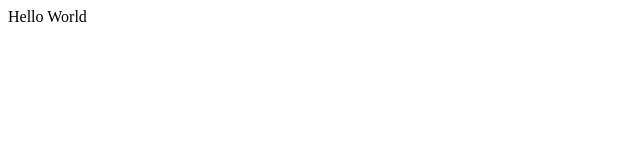
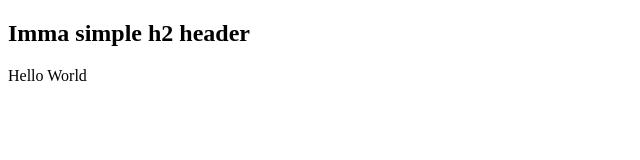
Before and after one commit to satilpereira/test, a plain HTML site: page index.html in a window 1280 px wide. Shown: the whole page, without its empty margins (0-640 px from the left). Drawn offline with Linux system fonts and the light colour scheme.

Commit message:
Update index.html

```diff
--- a/index.html
+++ b/index.html
@@ -7,6 +7,7 @@
 	<title>Document</title>
 </head>
 <body>
+	<h2>Imma simple h2 header</h2>
 	Hello World
 </body>
 </html>
```
